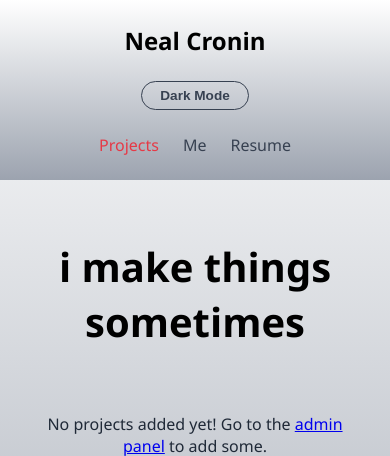
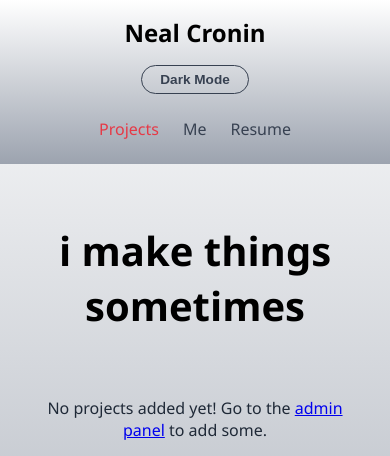
Before and after one commit to NealCronin/webportfolio, a Django app: page / in a window 390 px wide. Shown: the top 456 px of the page. Run offline with Django 5.2, Linux system fonts and the light colour scheme; data that the repository does not hold is empty.

Commit message:
ok just the mobile nav bar is broken

```diff
--- a/static/css/style.css
+++ b/static/css/style.css
@@ -2,7 +2,6 @@
    0. THEME VARIABLES
    ========================================================================== */
 :root {
-    /* Aggressive Light Gradient */
     --bg-gradient: linear-gradient(180deg, #ffffff 0%, #9ca3af 100%);
     --text-color: #1f2937;
     --heading-color: #000000;
@@ -12,7 +11,6 @@
 }
 
 body.dark-mode {
-    /* Aggressive Dark Gradient */
     --bg-gradient: linear-gradient(180deg, #000000 0%, #1e293b 100%);
     --text-color: #f3f4f6;
     --heading-color: #ffffff;
@@ -69,16 +67,11 @@ nav {
     position: sticky;
     top: 0;
     z-index: 1000;
-
-    /* THE FIX: Solid background that aligns with the body's fixed background */
     background: var(--bg-gradient);
     background-attachment: fixed;
     background-size: cover;
-
-    /* Ensures no transparency and no shadows/borders as requested */
     border-bottom: none;
     box-shadow: none;
-
     transition: background 0.5s ease;
 }
 
@@ -211,7 +204,6 @@ nav {
     transition: opacity 0.4s ease;
 }
 
-/* Desktop Hover Effects */
 @media (min-width: 901px) {
     .project-card:hover img {
         transform: scale(1.03);
@@ -336,11 +328,23 @@ nav {
 
 @media (max-width: 600px) {
     nav {
-        flex-direction: column;
+        flex-direction: column; /* Stack elements vertically */
+        gap: 1rem;
+        padding: 1rem 0;
+        background-attachment: scroll; /* Fix for mobile flickering */
+        text-align: center;
+    }
+
+    .nav-logo, .nav-center, .nav-links {
+        flex: none;
+        width: 100%;
+        justify-content: center;
+    }
+
+    .nav-links {
         gap: 1.5rem;
-        /* Mobile header background resets to standard scroll to prevent clipping issues on small screens */
-        background-attachment: scroll;
+        padding: 0.5rem 0;
     }
-    .nav-links { justify-content: center; width: 100%; gap: 1.5rem; }
+
     .project-masonry { column-count: 1; }
 }
```
